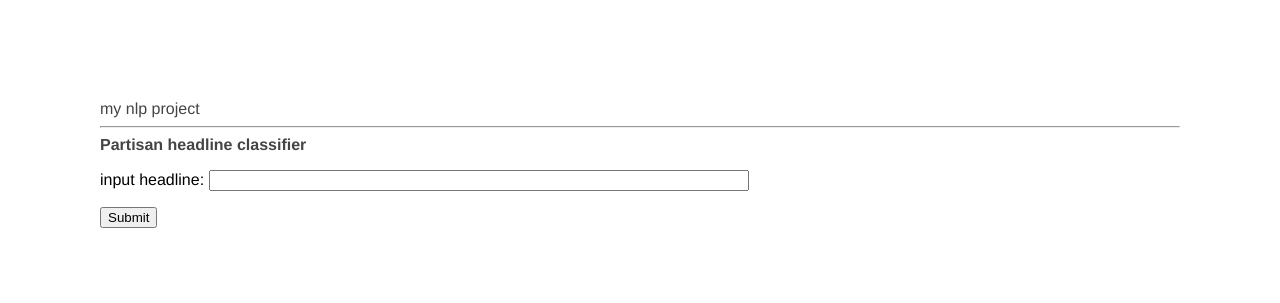
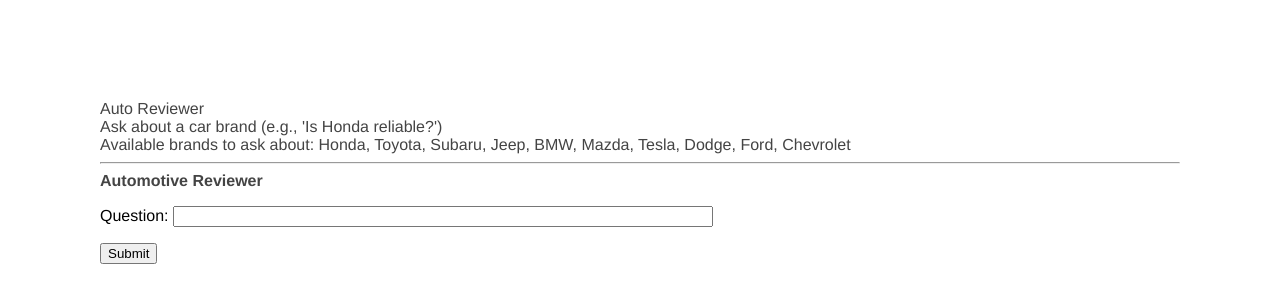
Before and after one commit to tulane-cmps6730/sp2025-automotive, a Flask app: page / in a window 1280 px wide. Shown: the top 303 px of the page. Run offline with Flask 2, Linux system fonts and the light colour scheme; parts of the project's set-up code (start-up, migrations or seed data) failed here and were passed over.

Commit message:
Updates to flask app files

```diff
--- a/nlp/__init__.py
+++ b/nlp/__init__.py
@@ -2,8 +2,8 @@
 
 """Top-level package for nlp."""
 
-__author__ = """A Student"""
-__email__ = 'student@example.com'
+__author__ = """Andrew Selius"""
+__email__ = 'aselius@tulane.edu'
 __version__ = '0.1.0'
 
 # -*- coding: utf-8 -*-
--- a/nlp/app/forms.py
+++ b/nlp/app/forms.py
@@ -6,7 +6,7 @@
 	class Meta:  # Ignoring CSRF security feature.
 		csrf = False
 
-	input_field = StringField(label='input headline:', id='input_field',
+	input_field = StringField(label='Question:', id='input_field',
 							  validators=[DataRequired()],
 							  render_kw={'style': 'width:50%'})
 	submit = SubmitField('Submit')
--- a/nlp/app/routes.py
+++ b/nlp/app/routes.py
@@ -2,27 +2,19 @@
 from . import app
 from .forms import MyForm
 from .. import clf_path
+from .. import nlp
 
 import pickle
 import sys
 
-clf, vec = pickle.load(open(clf_path, 'rb'))
-print('read clf %s' % str(clf))
-print('read vec %s' % str(vec))
-labels = ['liberal', 'conservative']
 
 @app.route('/', methods=['GET', 'POST'])
 @app.route('/index', methods=['GET', 'POST'])
 def index():
-	form = MyForm()
-	result = None
-	if form.validate_on_submit():
-		input_field = form.input_field.data
-		X = vec.transform([input_field])
-		pred = clf.predict(X)[0]
-		proba = clf.predict_proba(X)[0].max()
-		# flash(input_field)
-		return render_template('myform.html', title='', form=form,
-								prediction=labels[pred], confidence='%.2f' % proba)
-		#return redirect('/index')
-	return render_template('myform.html', title='', form=form, prediction=None, confidence=None)
+    answer = None
+    form = MyForm()
+    if form.validate_on_submit():
+        question = form.input_field.data
+        answer = str(nlp.web_chat(question))
+        return render_template('myform.html', title = '', form=form, answer=answer)
+    return render_template('myform.html', title = '', form=form, answer=None)
--- a/nlp/app/templates/base.html
+++ b/nlp/app/templates/base.html
@@ -1,23 +1,25 @@
 <html>
     <head>
       {% if title %}
-      <title>{{ title }} - nlp</title>
+      <title>{{ title }} - Automotive-Reviewer</title>
       {% else %}
-      <title>nlp</title>
+      <title>AutoReviewer</title>
       {% endif %}
       <link rel="stylesheet" href="{{ url_for('static', filename='main.css') }}">
     </head>
     <body>
-        <div>my nlp project</div>
+        <div>Auto Reviewer</div>
+        <div>Ask about a car brand (e.g., 'Is Honda reliable?')</div>
+        <div>Available brands to ask about: Honda, Toyota, Subaru, Jeep, BMW, Mazda, Tesla, Dodge, Ford, Chevrolet</div>
         <hr>
         {% if form.errors %}
         {{ form.errors }}
         {% endif %}
 
         {% block content %}{% endblock %}
-        {% if confidence %}
+        {% if answer %}
         <p class="lead my-4" style="color: blue">
-           Prediction = {{ prediction }}  <br> Confidence = {{ confidence }}
+           Answer = {{ answer }}
         </p>
         {% endif %}
         {% with messages = get_flashed_messages() %}
--- a/nlp/app/templates/myform.html
+++ b/nlp/app/templates/myform.html
@@ -1,7 +1,7 @@
 {% extends "base.html" %}
 
 {% block content %}
-    <b>Partisan headline classifier</b>
+    <b>Automotive Reviewer</b>
     <form action="" method="post" novalidate>
         <p>
             {{ form.input_field.label }} {{ form.input_field(size=32) }}
```
